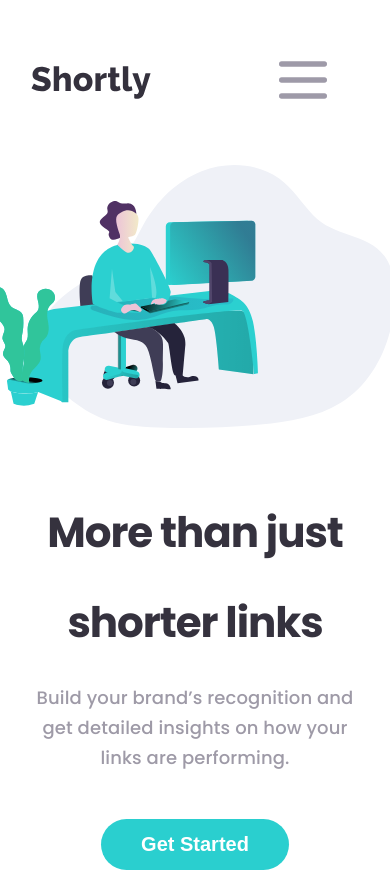
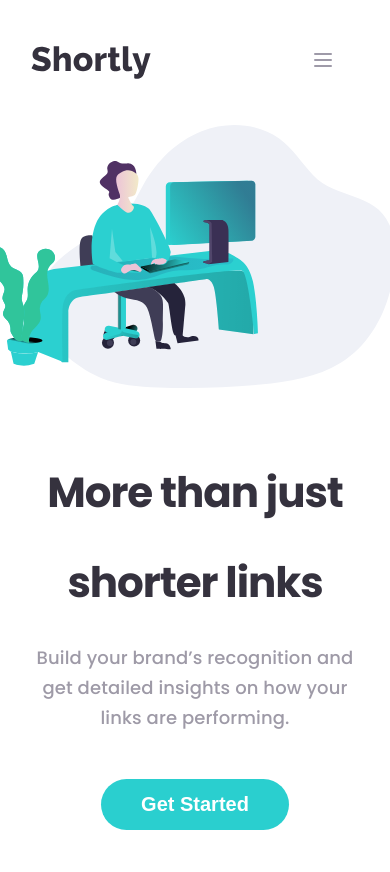
Before and after one commit to BreakingDev24/url-shortening-api-landing-page, a React (Vite) app: page / in a window 390 px wide. Shown: the top 872 px of the page. Built offline with nearby package versions, Linux system fonts and the light colour scheme.

Commit message:
style(Header): remove unused menuBtn styles and adjust media query condition - Removed the .menuBtn class and its associated styles as they were not in use - Adjusted the media query condition from `>=` to `>` for better responsiveness

```diff
--- a/src/components/Header/Header.module.scss
+++ b/src/components/Header/Header.module.scss
@@ -49,23 +49,16 @@
   padding-top: 30px;
 }
 
-.menuBtn {
-  background: none;
-  border: none;
-  .menuIcon {
-    width: 24px;
-    pointer-events: none;
-  }
+.menuIcon {
+  width: 24px;
+  pointer-events: none;
 }
 
-@media (width >= px-to-rem(790)) {
+@media (width > px-to-rem(790)) {
   .headerElements {
     gap: px-to-rem(45);
   }
 
-  .menuBtn {
-    display: none;
-  }
   .navElements {
     padding: 0;
     position: static;
```
